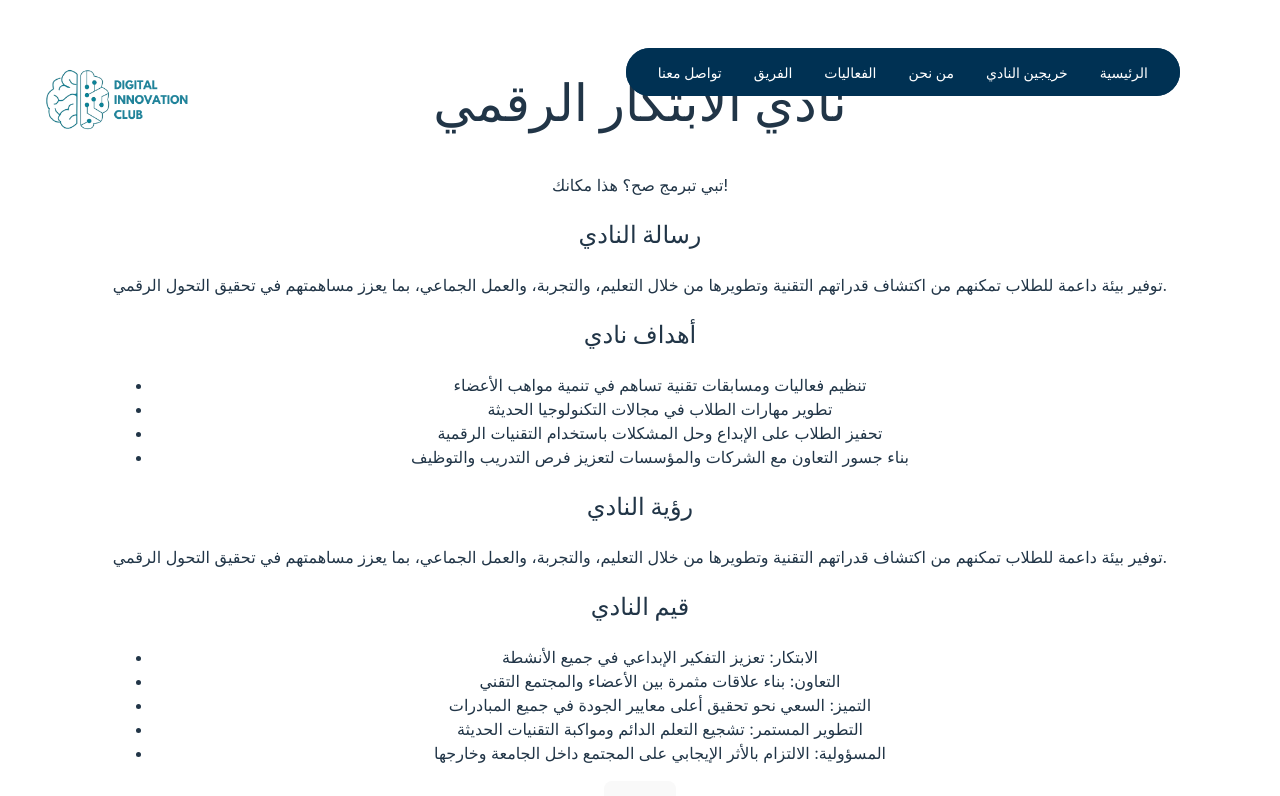
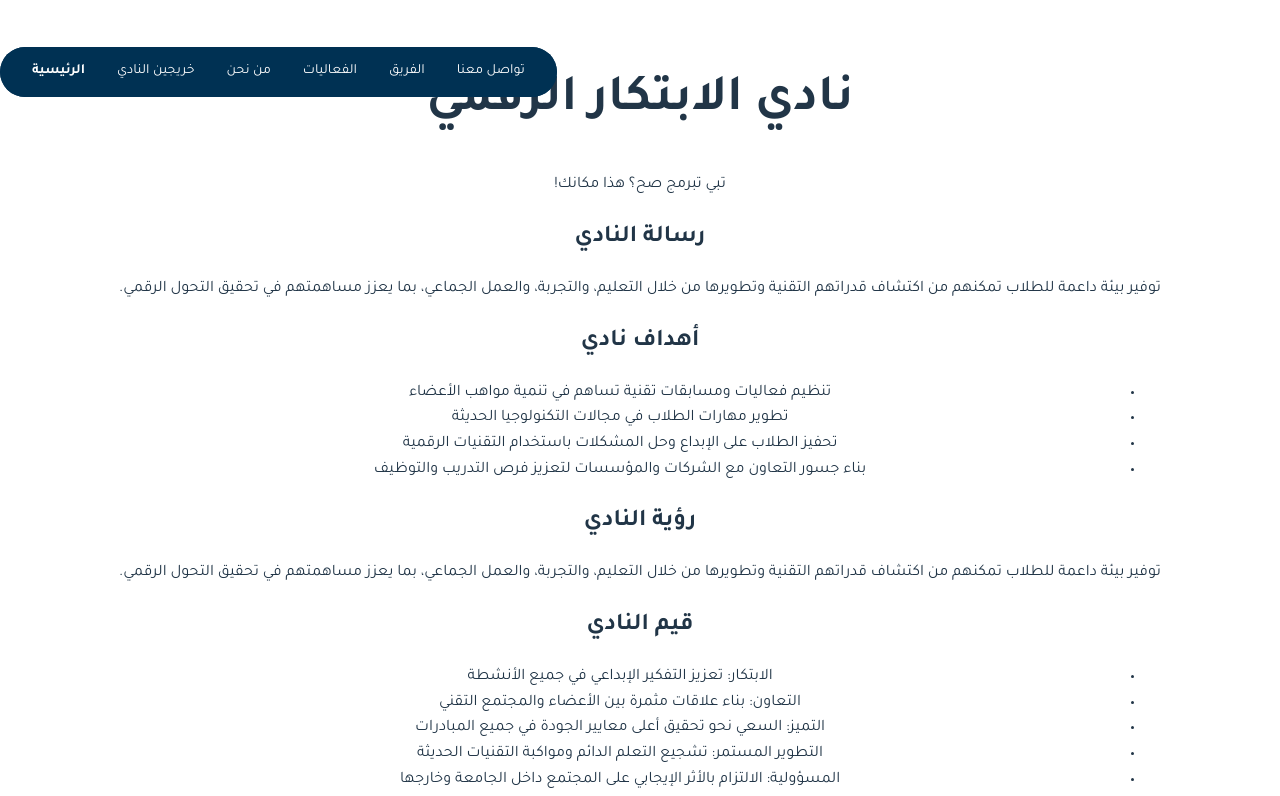
Before and after one commit to 3ntazDev/Digital-Innovation-Club, a React (Vite) app: page / in a window 1280 px wide. Shown: the top 796 px of the page. Built offline with nearby package versions, Linux system fonts and the light colour scheme.

Commit message:
Add Font For Home Page

```diff
--- a/src/components/Header.jsx
+++ b/src/components/Header.jsx
@@ -41,7 +41,7 @@
           </ul>
         </nav>
         <div className="logo">
-          <img src="/DIC.png" alt="Digital Innovation Club" />
+          {/* <img src="/DIC.png" alt="Digital Innovation Club" /> */}
         </div>
       </div>
     </header>
--- a/src/styles/Home.css
+++ b/src/styles/Home.css
@@ -0,0 +1,6 @@
+@import url("https://fonts.googleapis.com/css2?family=Tajawal:wght@400;700&display=swap");
+body {
+  font-family: "Tajawal", sans-serif;
+  line-height: 1.6;
+  direction: rtl;
+}
```
